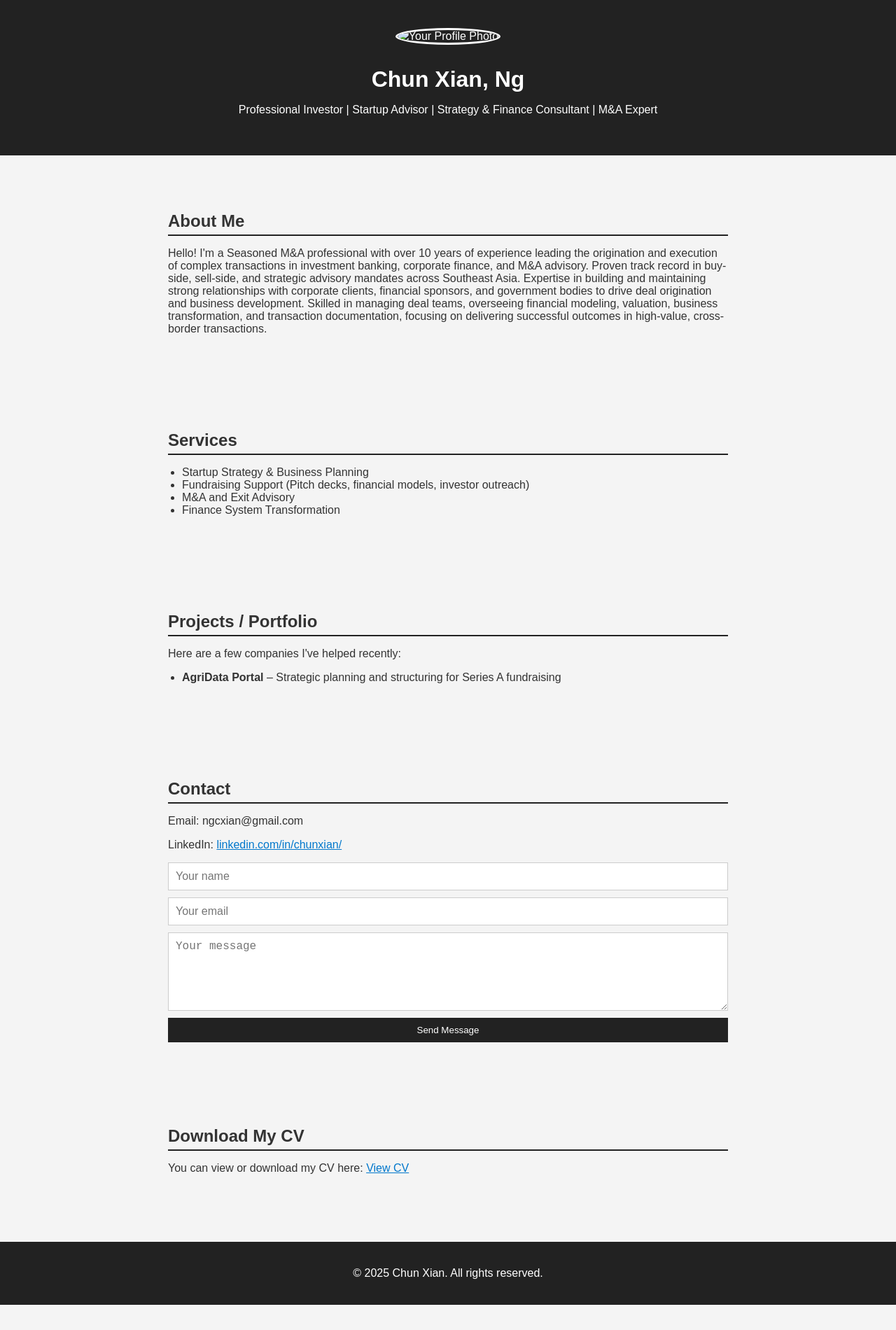
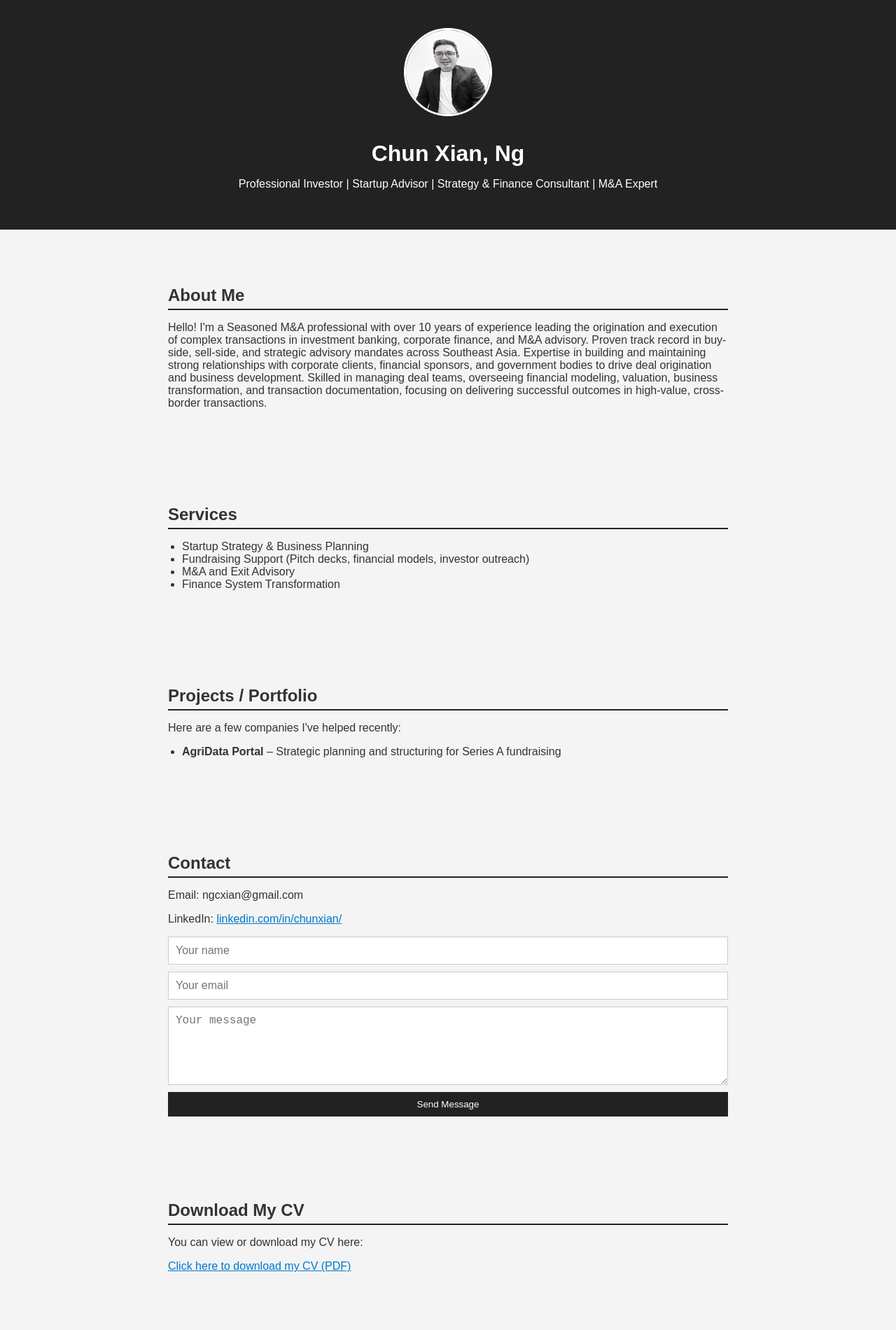
Before and after one commit to chunxian-cx/chunxian-cx.github.io, a plain HTML site: page index.html in a window 1280 px wide. Shown: the top 1900 px of the page at 70% size. Before the commit the page ends 1864 px from the top, so only its background shows below. Drawn offline with Linux system fonts and the light colour scheme.

Commit message:
Update index.html

```diff
--- a/index.html
+++ b/index.html
@@ -76,7 +76,7 @@
 <body>
 
   <header>
-    <img src="profile.jpg" alt="Your Profile Photo" />
+    <img src="profile pic.jpg" alt="Your Profile Photo" />
     <h1>Chun Xian, Ng</h1>
     <p>Professional Investor | Startup Advisor | Strategy & Finance Consultant | M&A Expert</p>
   </header>
@@ -123,7 +123,7 @@
   <section>
     <h2 class="section-title">Download My CV</h2>
     <p>You can view or download my CV here:
-      <a href="https://yourname.notion.site/mycv" target="_blank">View CV</a>
+      <p><a href="NgChunXian_Resume.pdf" target="_blank">Click here to download my CV (PDF)</a></p>
     </p>
   </section>
 
```
